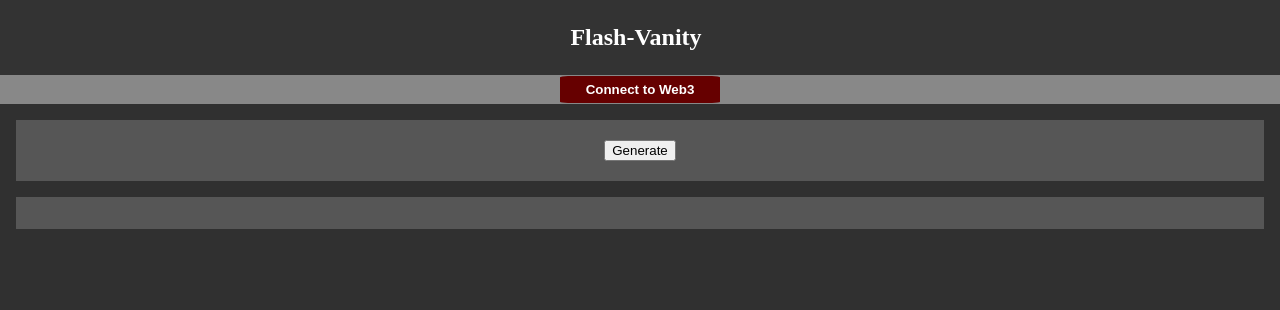
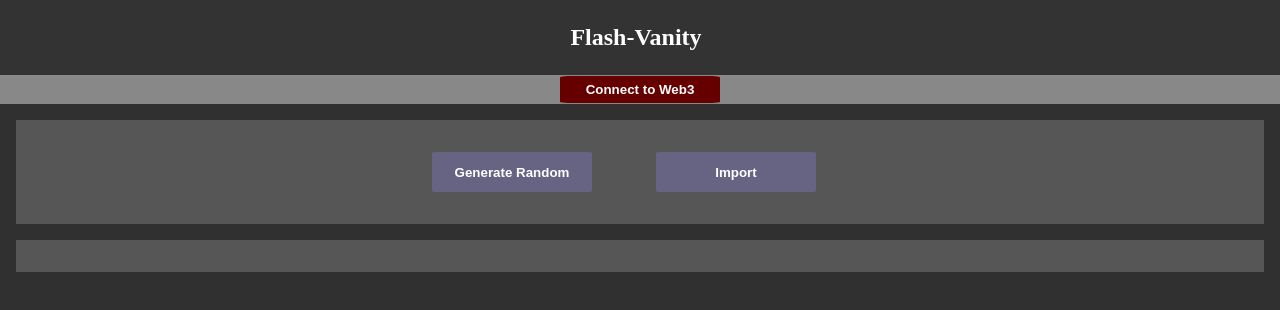
Before and after one commit to Flash-Git/Flash-Vanity, a React (Create React App) app in the folder client/: page / in a window 1280 px wide. Shown: the top 310 px of the page. Built offline with nearby package versions, Linux system fonts and the light colour scheme.

Commit message:
Added styling and an import button

```diff
--- a/client/src/components/Form.js
+++ b/client/src/components/Form.js
@@ -9,8 +9,12 @@ class Form extends Component {
   state = {
   }
 
-  onClick = (e) => {
-    this.generateAccounts(50);
+  onClickGenerate = (e) => {
+    this.generateAccounts(20);
+  }
+
+  onClickImport = (e) => {
+    this.importAccounts();
   }
 
   generateAccounts = (_num) => {
@@ -27,10 +31,16 @@ class Form extends Component {
     return { address, privKey: privKey.toString("hex") };
   }
 
+  importAccounts = () => {
+
+  }
+
   render(){
     return(
       <div id="section-form" className="section" style={ formStyle }>
-        <button onClick={ this.onClick } >Generate</button>
+        <button onClick={ this.onClickGenerateRandom } style={ btnStyle }>Generate Random</button>
+        <button onClick={ this.onClickImport } style={ btnStyle }>Import</button>
+        {/* Display Form that updates a command string to get desired flash-vanity address out of generator  */}
       </div>
     );
   }
@@ -45,6 +55,19 @@ const formStyle = {
   color: "#fff"
 }
 
+const btnStyle = {
+  background: "#666482",
+  padding: "0.8rem 1rem",
+  border: "none",
+  borderRadius: "3%",
+  color: "#fff",
+  fontWeight: "bold",
+  cursor: "pointer",
+  margin: "1rem",
+  marginRight: "3rem",
+  minWidth: "10rem"
+}
+
 //PropTypes
 Form.propTypes = {
   setAccounts: PropTypes.func.isRequired
```
